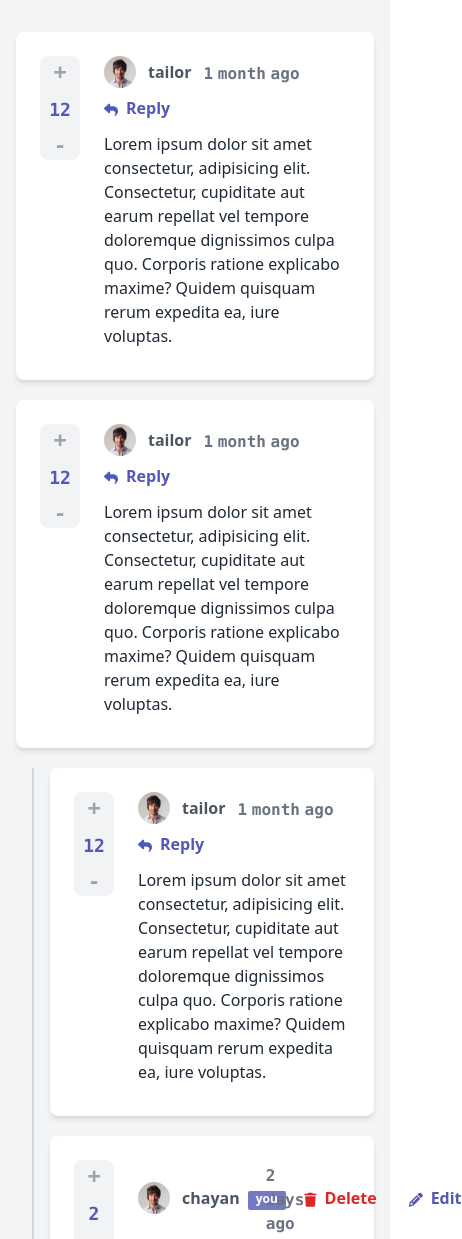
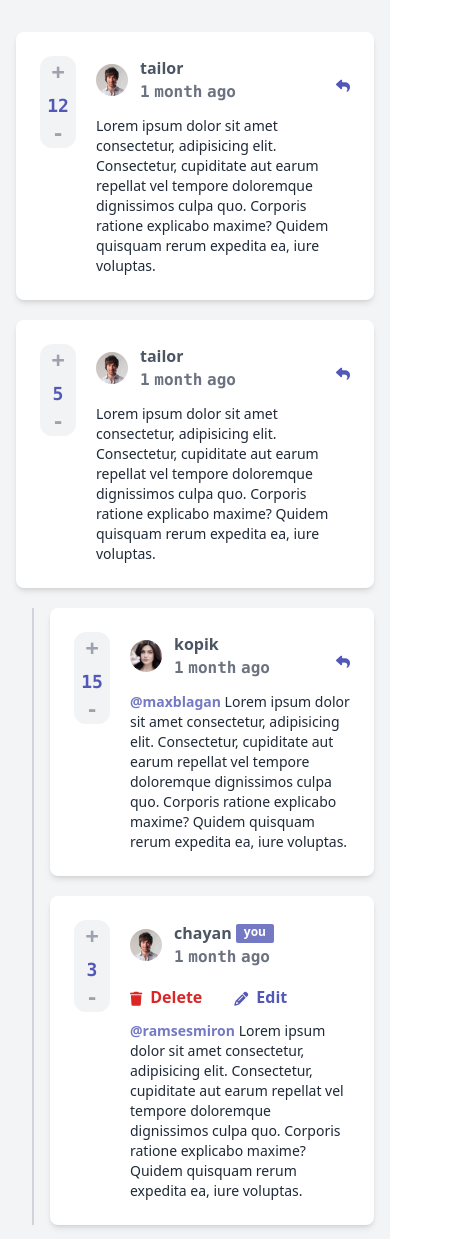
Before and after one commit to chayandasgupta/tailwind-comment-box, a website built with Vite: page index.html in a window 390 px wide. Shown: the top 1239 px of the page, 462 px wide, since content can reach past the window. Built offline with nearby package versions, Linux system fonts and the light colour scheme.

Commit message:
design complete with responsive

```diff
--- a/css/style.css
+++ b/css/style.css
@@ -1,3 +1,23 @@
 @tailwind base;
 @tailwind components;
 @tailwind utilities;
+
+.card {
+  @apply p-6 bg-white rounded-lg shadow-md mb-5
+}
+
+.card-img {
+  @apply rounded-full w-8 h-8 mr-3
+}
+
+.operatebtn {
+  @apply text-2xl font-bold text-gray-400 w-full hover:bg-gray-200
+}
+
+.operatebtn-digit {
+  @apply text-lg text-primary font-mono w-full text-center relative top-1
+}
+
+.row-flex {
+  @apply flex items-center
+}
--- a/index.html
+++ b/index.html
@@ -4,7 +4,7 @@
 <head>
   <meta charset="UTF-8">
   <meta name="viewport" content="width=device-width, initial-scale=1.0">
-  <title>Post comment</title>
+  <title>Post comment component</title>
 
   <link rel="stylesheet" href="css/style.css">
   <!-- Font Awesome -->
@@ -12,174 +12,161 @@
 </head>
 
 <body>
-  <section class="bg-gray-100 py-8 lg:py-16 antialiased">
+  <section class="bg-gray-100 py-8 lg:py-16">
     <div class="max-w-3xl mx-auto px-4">
-      <article class="p-6 text-base bg-white rounded-lg shadow-md mb-5">
-        <!-- flex box -->
-        <div class="flex justify-between mb-2">
-          <!-- left -->
-          <div class="mr-6 md:mr-0">
-            <div
-              class="flex justify-center items-center flex-col font-semibold rounded-lg w-10 bg-gray-200 bg-opacity-50">
-              <button class="text-2xl font-bold text-gray-400 w-full hover:bg-gray-200 rounded-t-lg">+</button>
-              <span class="text-lg text-primary font-mono pt-2 pb-1">12</span>
-              <button class="text-2xl font-bold text-gray-400 w-full hover:bg-gray-200 rounded-b-lg">-</button>
+      <!-- single comment -->
+      <article class="card">
+        <div class="flex">
+
+          <div class="mr-5">
+            <div class="row-flex justify-center flex-col font-semibold rounded-xl w-9 bg-gray-200 bg-opacity-50">
+              <button class="operatebtn rounded-t-lg">+</button>
+              <span class="operatebtn-digit">12</span>
+              <button class="operatebtn rounded-b-lg">-</button>
             </div>
           </div>
           <!-- right -->
           <div class="w-full md:w-auto">
-            <header class="flex items-center justify-between flex-wrap mb-3 space-y-2 md:space-y-0">
-              <div class="flex items-center flex-wrap w-full lg:w-auto">
-                <a href="#" class="flex items-center">
-                  <img src="/user1.jpg" alt="user1" class="rounded-full w-8 h-8 mr-3">
-                  <strong class="text-gray-600">tailor</strong>
-                </a>
-                <time class="text-gray-500 font-semibold font-mono [word-spacing:-5px] mt-1 ml-3">1 month ago</time>
+            <header class="row-flex justify-between mb-3 space-y-2 md:space-y-0">
+              <div class="row-flex flex-wrap w-full lg:w-auto">
+                <img src="/user1.jpg" alt="user1" class="card-img">
+                <p class="flex flex-col lg:flex-row">
+                  <strong class="text-gray-600 mr-3">tailor</strong>
+                  <time class="text-gray-500 font-semibold font-mono lg:mt-[2px] [word-spacing:-5px]">1 month ago</time>
+                </p>
               </div>
-              <!-- reply button -->
-              <div class="flex items-center w-full lg:w-auto lg:mt-0">
-                <a href="#" class="flex justify-center items-center space-x-2 text-primary font-semibold">
+
+              <p class="text-primary font-semibold">
                 <i class="fa fa-reply text-sm block pt-1"></i>
-                  <span>Reply</span>
-                </a>
-              </div>
+                <span class="hidden lg:inline pl-1">Reply</span>
+              </p>
             </header>
 
-            <p class="font-normal text-gray-800">
-              <span class="text-base">
+            <p class="font-normal text-sm lg:text-base text-gray-800">
               Lorem ipsum dolor sit amet consectetur,
               adipisicing
               elit.
               Consectetur, cupiditate aut earum repellat vel
               tempore doloremque dignissimos culpa quo. Corporis ratione explicabo maxime? Quidem quisquam rerum
               expedita ea, iure voluptas.
-              </span>
+            </p>
+          </div>
+        </div>
+      </article>
+
+      <!-- single comment -->
+      <article class="card">
+        <div class="flex">
+          <div class="mr-5">
+            <div class="row-flex justify-center flex-col font-semibold rounded-xl w-9 bg-gray-200 bg-opacity-50">
+              <button class="operatebtn rounded-t-lg">+</button>
+              <span class="operatebtn-digit">5</span>
+              <button class="operatebtn rounded-b-lg">-</button>
+            </div>
+          </div>
+          <div class="w-full md:w-auto">
+            <header class="row-flex justify-between  mb-3 space-y-2 md:space-y-0">
+              <div class="row-flex flex-wrap w-full lg:w-auto">
+                <img src="/user1.jpg" alt="user1" class="card-img">
+                <p class="flex flex-col lg:flex-row">
+                  <strong class="text-gray-600 mr-3">tailor</strong>
+                  <time class="text-gray-500 font-semibold font-mono lg:mt-[2px] [word-spacing:-5px]">1 month ago</time>
+                </p>
+              </div>
+              <!-- reply button -->
+              <p class="text-primary font-semibold">
+                <i class="fa fa-reply text-sm block pt-1"></i>
+                <span class="hidden lg:inline pl-1">Reply</span>
+              </p>
+            </header>
+
+
+            <p class="font-normal text-sm lg:text-base text-gray-800">
+              Lorem ipsum dolor sit amet consectetur,
+              adipisicing
+              elit.
+              Consectetur, cupiditate aut earum repellat vel
+              tempore doloremque dignissimos culpa quo. Corporis ratione explicabo maxime? Quidem quisquam rerum
+              expedita ea, iure voluptas.
             </p>
           </div>
 
         </div>
 
       </article>
-      <article class="p-6 text-base bg-white rounded-lg shadow-md mb-5">
-        <!-- flex box -->
-        <div class="flex justify-between mb-2">
-          <!-- left -->
-          <div class="mr-6 md:mr-0">
-            <div
-              class="flex justify-center items-center flex-col font-semibold rounded-lg w-10 bg-gray-200 bg-opacity-50">
-              <button class="text-2xl font-bold text-gray-400 w-full hover:bg-gray-200 rounded-t-lg">+</button>
-              <span class="text-lg text-primary font-mono pt-2 pb-1">12</span>
-              <button class="text-2xl font-bold text-gray-400 w-full hover:bg-gray-200 rounded-b-lg">-</button>
+
+      <!-- comment reply -->
+      <div class="border-l-2 border-l-gray-300 pl-4 ml-4 lg:pl-10 lg:ml-10 ">
+        <!-- single comment reply -->
+        <article class="card">
+          <div class="flex">
+            <div class="mr-5">
+              <div class="row-flex justify-center flex-col font-semibold rounded-xl w-9 bg-gray-200 bg-opacity-50">
+                <button class="operatebtn rounded-t-lg">+</button>
+                <span class="operatebtn-digit">15</span>
+                <button class="operatebtn rounded-b-lg">-</button>
               </div>
             </div>
             <!-- right -->
             <div class="w-full md:w-auto">
-            <header class="flex items-center justify-between flex-wrap mb-3 space-y-2 md:space-y-0">
-              <div class="flex items-center flex-wrap w-full lg:w-auto">
-                <a href="#" class="flex items-center">
-                  <img src="/user1.jpg" alt="user1" class="rounded-full w-8 h-8 mr-3">
-                  <strong class="text-gray-600">tailor</strong>
-                </a>
-                <time class="text-gray-500 font-semibold font-mono [word-spacing:-5px] mt-1 ml-3">1 month ago</time>
+              <header class="row-flex justify-between  mb-3 space-y-2 md:space-y-0">
+                <div class="row-flex flex-wrap w-full lg:w-auto">
+                  <img src="/user2.jpg" alt="user1" class="card-img">
+                  <p class="flex flex-col lg:flex-row">
+                    <strong class="text-gray-600 mr-3">kopik</strong>
+                    <time class="text-gray-500 font-semibold font-mono lg:mt-[2px] [word-spacing:-5px]">1 month
+                      ago</time>
+                  </p>
                 </div>
                 <!-- reply button -->
-              <div class="flex items-center w-full lg:w-auto lg:mt-0">
-                <a href="#" class="flex justify-center items-center space-x-2 text-primary font-semibold">
+                <p class="text-primary font-semibold">
                   <i class="fa fa-reply text-sm block pt-1"></i>
-                  <span>Reply</span>
-                </a>
-              </div>
+                  <span class="hidden lg:inline pl-1">Reply</span>
+                </p>
               </header>
 
-            <p class="font-normal text-gray-800">
-              <span class="text-base">
+              <p class="font-normal text-sm lg:text-base text-gray-800">
+                <a href="#" class="font-bold text-primary opacity-80">@maxblagan</a>
                 Lorem ipsum dolor sit amet consectetur,
                 adipisicing
                 elit.
                 Consectetur, cupiditate aut earum repellat vel
                 tempore doloremque dignissimos culpa quo. Corporis ratione explicabo maxime? Quidem quisquam rerum
                 expedita ea, iure voluptas.
-              </span>
               </p>
             </div>
+          </div>
+        </article>
 
+        <!-- single comment reply -->
+        <article class="card">
+          <div class="flex">
+            <div class="mr-5">
+              <div class="row-flex justify-center flex-col font-semibold rounded-xl w-9 bg-gray-200 bg-opacity-50">
+                <button class="operatebtn rounded-t-lg">+</button>
+                <span class="operatebtn-digit">3</span>
+                <button class="operatebtn rounded-b-lg">-</button>
+              </div>
             </div>
 
-      </article>
-      <div class="border-l-2 border-l-gray-300 pl-4 ml-4 lg:pl-10 lg:ml-10 ">
-        <article class="p-6 text-base bg-white rounded-lg shadow-md mb-5">
-          <!-- flex box -->
-          <div class="flex justify-between mb-2">
-            <!-- left -->
-            <div class="mr-6 md:mr-0">
-              <div
-                class="flex justify-center items-center flex-col font-semibold rounded-lg w-10 bg-gray-200 bg-opacity-50">
-                <button class="text-2xl font-bold text-gray-400 w-full hover:bg-gray-200 rounded-t-lg">+</button>
-                <span class="text-lg text-primary font-mono pt-2 pb-1">12</span>
-                <button class="text-2xl font-bold text-gray-400 w-full hover:bg-gray-200 rounded-b-lg">-</button>
-              </div>
-            </div>
-            <!-- right -->
             <div class="w-full md:w-auto">
-              <header class="flex items-center justify-between flex-wrap mb-3 space-y-2 md:space-y-0">
-                <div class="flex items-center flex-wrap w-full lg:w-auto">
-                  <a href="#" class="flex items-center">
-                    <img src="/user1.jpg" alt="user1" class="rounded-full w-8 h-8 mr-3">
-                    <strong class="text-gray-600">tailor</strong>
-                  </a>
-                  <time class="text-gray-500 font-semibold font-mono [word-spacing:-5px] mt-1 ml-3">1 month ago</time>
-                </div>
-                <!-- reply button -->
-                <div class="flex items-center w-full lg:w-auto lg:mt-0">
-                  <a href="#" class="flex justify-center items-center space-x-2 text-primary font-semibold">
-                    <i class="fa fa-reply text-sm block pt-1"></i>
-                    <span>Reply</span>
-                  </a>
-                </div>
-              </header>
-
-              <p class="font-normal text-gray-800">
-                <span class="text-base">
-                  Lorem ipsum dolor sit amet consectetur,
-                  adipisicing
-                  elit.
-                  Consectetur, cupiditate aut earum repellat vel
-                  tempore doloremque dignissimos culpa quo. Corporis ratione explicabo maxime? Quidem quisquam rerum
-                  expedita ea, iure voluptas.
-                </span>
-              </p>
-            </div>
-
-          </div>
-
-        </article>
-        <article class="p-6 text-base bg-white rounded-lg shadow-md mb-5">
-          <!-- flex box -->
-          <div class="flex justify-between mb-2">
-            <!-- left -->
-            <div class="mr-6">
-              <div
-                class="flex justify-center items-center flex-col font-semibold rounded-lg w-10 bg-gray-200 bg-opacity-50">
-                <button class="text-2xl font-bold text-gray-400 w-full hover:bg-gray-200 rounded-t-lg">+</button>
-                <span class="text-lg text-primary font-mono pt-2 pb-1">2</span>
-                <button class="text-2xl font-bold text-gray-400 w-full hover:bg-gray-200 rounded-b-lg">-</button>
-              </div>
-            </div>
-            <!-- right -->
-            <div class="w-full">
-              <header class="flex justify-between items-center w-full mb-3">
-                <div class="flex items-center">
-                  <a href="#" class="flex items-center">
-                    <img src="/user1.jpg" alt="user1" class="rounded-full w-8 h-8 mr-3">
-                    <strong class="text-gray-600 mr-2">chayan</strong>
+              <header class="row-flex flex-wrap justify-between  mb-3 space-y-4 md:space-y-0">
+                <div class="row-flex flex-wrap w-full lg:w-auto">
+                  <img src="/user1.jpg" alt="user1" class="card-img">
+                  <div class="flex flex-col lg:flex-row">
+                    <div class=" mr-3">
+                      <strong class="text-gray-600">chayan</strong>
                       <p class="bg-primary bg-opacity-80 rounded-sm text-white inline-block leading-[19px] mt-1">
                         <span class="relative bottom-[3px] px-2 text-xs font-bold">you</span>
                       </p>
-                  </a>
-                  <time class="text-gray-500 font-semibold font-mono [word-spacing:-5px] mt-1 ml-3">2 days ago</time>
                     </div>
+                    <time class="text-gray-500 font-semibold font-mono lg:mt-[2px] [word-spacing:-5px]">1 month
+                      ago</time>
+                  </div>
+                </div>
+
                 <!-- reply button -->
-                <div class="flex items-center space-x-8 text-md">
+                <div class="row-flex space-x-8 text-md">
                   <a href="#" class="flex justify-center items-center space-x-2 text-red-600 font-semibold">
                     <i class="fa fa-trash text-sm block pt-1"></i>
                     <span>Delete</span>
@@ -190,16 +177,14 @@
                   </a>
                 </div>
               </header>
-              <p class="font-normal text-gray-800 ">
+              <p class="font-normal text-sm lg:text-base text-gray-800">
                 <a href="#" class="font-bold text-primary opacity-80">@ramsesmiron</a>
-                <span class="text-base">
                 Lorem ipsum dolor sit amet consectetur,
                 adipisicing
                 elit.
                 Consectetur, cupiditate aut earum repellat vel
                 tempore doloremque dignissimos culpa quo. Corporis ratione explicabo maxime? Quidem quisquam rerum
                 expedita ea, iure voluptas.
-                </span>
               </p>
 
             </div>
@@ -208,13 +193,13 @@
       </div>
 
       <!-- comment form -->
-      <div class="flex items-start p-6 text-base bg-white rounded-lg shadow-md mb-5">
+      <div class="card flex items-start">
         <div class="flex-shrink-0 mr-4">
           <img src="/user1.jpg" alt="user" class="w-10 h-10 rounded-full">
         </div>
-        <form class="flex w-full">
+        <form class="flex flex-wrap flex-col lg:flex-row w-full space-y-4 lg:space-y-0">
           <textarea
-            class="flex-1 border border-gray-300 px-4 py-2 h-24 min-h-20 resize-none mr-4 rounded-lg focus:outline-none"
+            class="flex-1 border border-gray-300 px-4 py-2 h-24 min-h-20 resize-none lg:mr-4 rounded-lg focus:outline-none"
             placeholder="Add a comment..."></textarea>
           <button type="submit"
             class="bg-primary text-white  px-4 py-2 h-12 w-24 rounded-lg uppercase font-semibold">Send</button>
```
Lines whose indentation alone changed are shown as unchanged.
